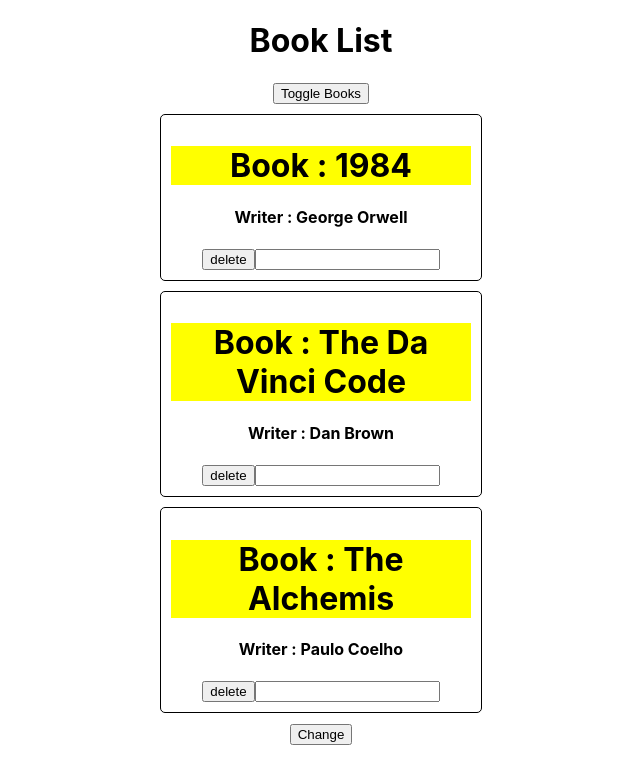
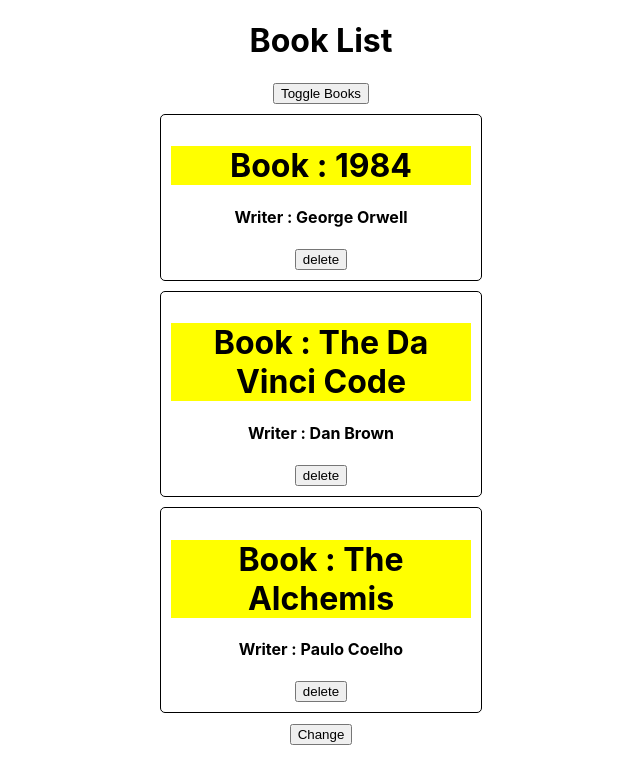
Before and after one commit to ChowdhuryJoy108/prac-react, a React (Create React App) app: page / in a window 1280 px wide. Shown: the top 784 px of the page, without its empty margins (319-959 px from the left). Built offline with nearby package versions, Linux system fonts and the light colour scheme.

Commit message:
practice done

```diff
--- a/src/App.js
+++ b/src/App.js
@@ -1,117 +1,16 @@
-import React, {Component} from 'react'
+
 import './App.css';
-import Book from './components/Book';
-import Change from './components/Change';
+import Main from './components/main';
 
 
-class App extends Component{
-
-  state = {
-
-    books: [
-
-           {
-              id:1,
-              bookName:'1984',
-              writer:'George Orwell'
-            },
-            {
-              id:2,
-              bookName:'The Da Vinci Code',
-              writer:'Dan Brown'
-            },
-
-            {
-              id:3,
-              bookName:'The Alchemis',
-              writer:'Paulo Coelho'
-            }
-    ],
-
-    showBooks: true
-  }
-
-//   changeBookState = () =>{
-//     this.setState({
-//       books: [
-
-//         {
-//            id:1,
-//            bookName: 'Nineteen Eighty-Four',
-//            writer: 'George Orwell',
-//          },
-//          {
-//            id:2,
-//            bookName:'The Da Vinci Code',
-//            writer:'Dan Brown'
-//          },
-
-//          {
-//            id:3,
-//            bookName:'Metamorphosis',
-//            writer:'Paulo Coelho'
-//          }
-//  ],
-//     })
-//   }
+const App = () => {
+  return (
+    <div className='App'>
+      <Main />
+    </div>
+  )
 
 
-
-  deleteBookState = (index) =>{
-    const books = [...this.state.books];
-    books.splice(index,1);
-    this.setState({
-      books:books
-    })
-  }
-
-  changeInputState = ((index,event) =>{
-    const book = {
-      ...this.state.books[index]
-    }
-    book.bookName = event.target.value;
-    const books = [...this.state.books];
-    books[index]=book;
-    this.setState({
-      books:books
-    })
-  })
-
-  toggleBooks = () => {
-      this.setState({
-        showBooks:!this.state.showBooks
-      });
-  }
-
-
-  render(){
-      let books = null;
-      if(this.state.showBooks){
-
-        books = this.state.books.map((book,index) => {
-        return(
-          <Book bookName={book.bookName}
-          writer={book.writer}
-          delete={()=>this.deleteBookState(index)}
-          inputName={(event)=>this.changeInputState(event,index)} />
-        );
-
-       });
-      }
-
-
-    return(
-      <div className='App'>
-        <h1>Book List</h1>
-        <button onClick={this.toggleBooks}>Toggle Books</button>
-        { books}
-        <Change change={this.changeBookState} />
-
-
-      </div>
-
-    )
-  }
 
 }
 
--- /dev/null
+++ b/src/assets/booklist.js
@@ -0,0 +1,22 @@
+const books = [
+
+     {
+       id:1,
+       bookName:'1984',
+       writer:'George Orwell'
+     },
+
+     {
+       id:2,
+       bookName:'The Da Vinci Code',
+       writer:'Dan Brown'
+     },
+
+     {
+       id:3,
+       bookName:'The Alchemis',
+       writer:'Paulo Coelho'
+     }
+]
+
+export default books;
--- a/src/components/Book.js
+++ b/src/components/Book.js
@@ -3,17 +3,19 @@
 import React from 'react';
 import '../StyleSheets/Book.css'
 
+
 const Book = (props) => {
 
+    console.log(props.delete)
 
     return (
         <div className='book'>
 
-           <h1  onClick={props.delete} style={{backgroundColor:'yellow', color:'black'}}> Book : {props.bookName} </h1>
+           <h1 style={{backgroundColor:'yellow', color:'black'}}> Book : {props.bookName} </h1>
            <h4> Writer : {props.writer} </h4>
            <button onClick={props.delete}>delete</button>
 
-           <input type="text" onChange={props.inputName} />
+           {/* <input type="text" onChange={props.inputName} /> */}
 
 
 
--- /dev/null
+++ b/src/components/lists/BookList.js
@@ -0,0 +1,20 @@
+import React from 'react';
+import Book from '../Book';
+
+const BookList = (props) => {
+    // console.log(props.delete)
+    return (
+        props.books.map((book,index) => {
+            return(
+              <Book bookName={book.bookName}
+              writer={book.writer}
+              delete={()=>props.delete(index)}
+            //   inputName={(event)=>this.changeInputState(event,index)}
+            />
+            );
+
+           })
+    );
+}
+
+export default BookList;
--- /dev/null
+++ b/src/components/main.js
@@ -0,0 +1,76 @@
+import React, {Component} from 'react'
+
+import Change from './Change';
+import booklist from '../assets/booklist';
+import BookList from './lists/BookList';
+
+class Main extends Component{
+
+    state = {
+
+        books:booklist, // from assets folder
+
+        showBooks: true
+      }
+
+      // delete
+
+      deleteBookState = (index) =>{
+        const books = [...this.state.books];
+        books.splice(index,1);
+        this.setState({
+          books:books
+        })
+      }
+
+
+
+    //   changeInputState = ((index,event) =>{
+    //     const book = {
+    //       ...this.state.books[index]
+    //     }
+    //     book.bookName = event.target.value;
+    //     const books = [...this.state.books];
+    //     books[index]=book;
+    //     this.setState({
+    //       books:books
+    //     })
+    //   })
+
+
+      //toggle code
+
+      toggleBooks = () => {
+          this.setState({
+            showBooks:!this.state.showBooks
+          });
+      }
+
+
+
+      render(){
+
+          let books = null;
+          if(this.state.showBooks){
+
+            books = <BookList books={this.state.books}
+            delete={this.deleteBookState} />
+          }
+
+
+        return(
+          <div className=''>
+            <h1>Book List</h1>
+            <button onClick={this.toggleBooks}>Toggle Books</button>
+            { books}
+            <Change change={this.changeBookState} />
+
+
+          </div>
+
+        )
+      }
+
+}
+
+export default Main
```
